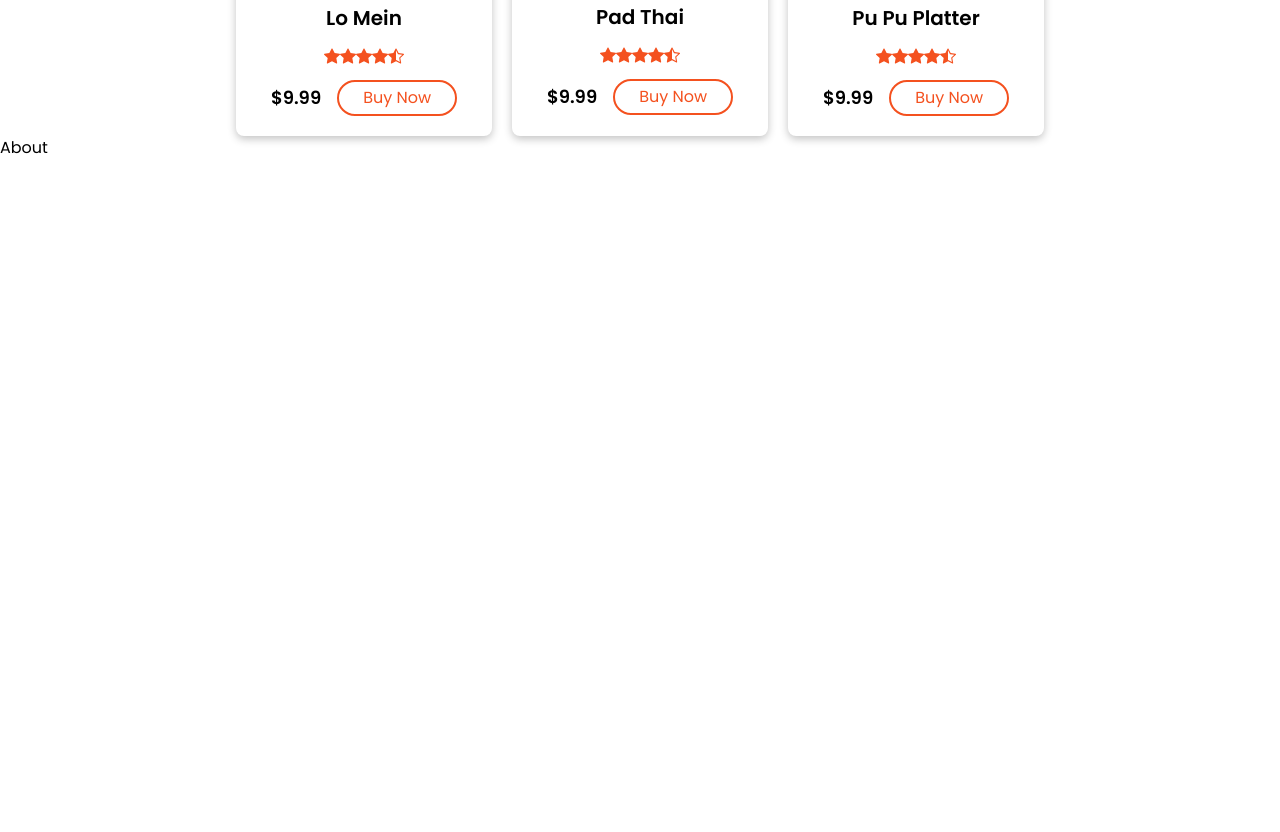
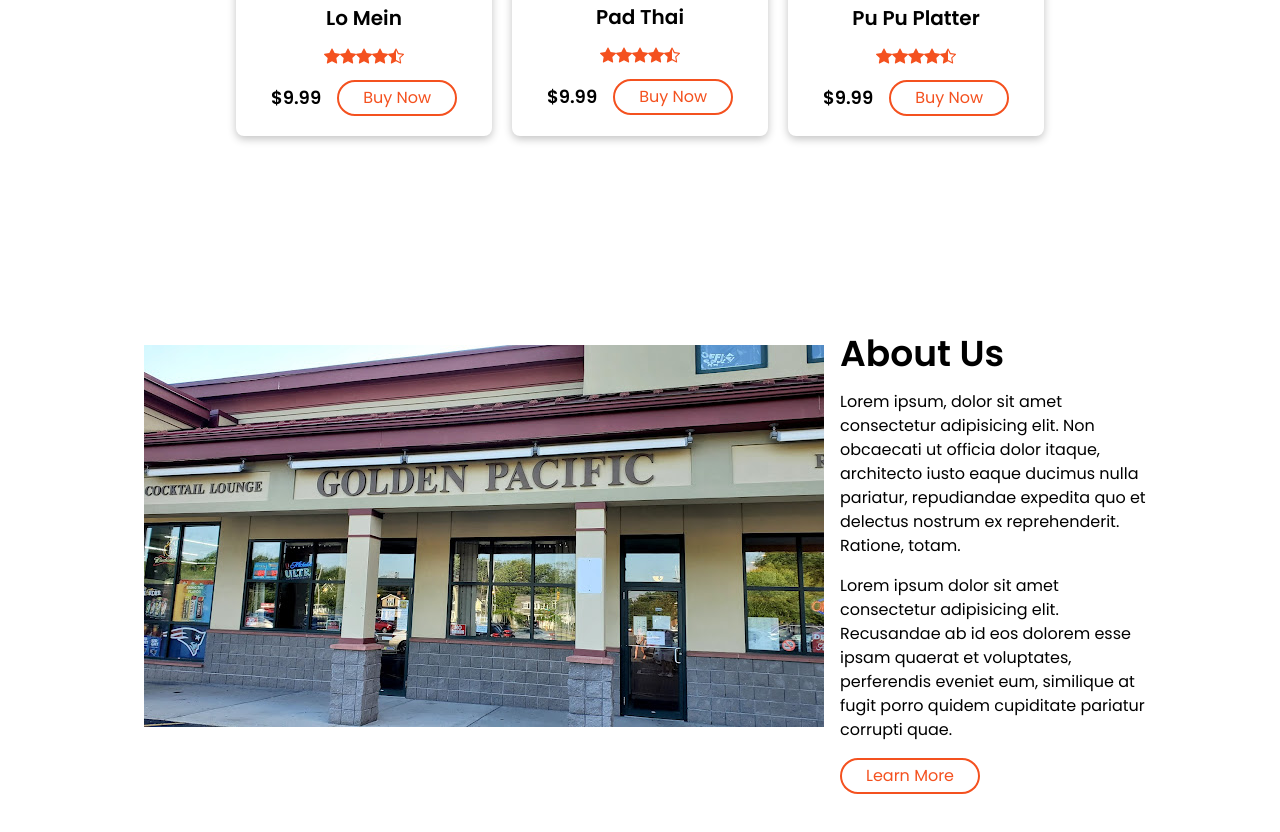
Before and after one commit to brli-dev/golden-pacific, a React (Vite) app: page / in a window 1280 px wide. Shown: the part 1500-2332 px from the top of the page. Before the commit the page ends 1660 px from the top, so only its background shows below. Built offline with nearby package versions, Linux system fonts and the light colour scheme.

Commit message:
finished about page

```diff
--- a/src/App.jsx
+++ b/src/App.jsx
@@ -17,7 +17,7 @@
           <Dishes/>
         </div>
 
-        <div id="about">
+        <div>
           <About/>
         </div>
 
--- a/src/components/About.jsx
+++ b/src/components/About.jsx
@@ -1,8 +1,20 @@
 import React from 'react'
+import img from "../assets/2021-06-30.png"
+import Button from "../layouts/Button"
 
 const About = () => {
   return (
-    <div>About</div>
+    <div className='min-h-screen flex flex-col lg:flex-row justify-center items-center lg:px-32 px-5'>
+        <img className="md:px-4 md:py-4 sm:px-4 sm:py-4" src={img} alt="img"/>
+        <div className='space-y-4 lg:pt-14'>
+            <h1 className='font-semibold text-4xl text-center md:text-start'>About Us</h1>
+            <p>Lorem ipsum, dolor sit amet consectetur adipisicing elit. Non obcaecati ut officia dolor itaque, architecto iusto eaque ducimus nulla pariatur, repudiandae expedita quo et delectus nostrum ex reprehenderit. Ratione, totam.</p>
+            <p>Lorem ipsum dolor sit amet consectetur adipisicing elit. Recusandae ab id eos dolorem esse ipsam quaerat et voluptates, perferendis eveniet eum, similique at fugit porro quidem cupiditate pariatur corrupti quae.</p>
+            <div className='flex justify-center lg:justify-start'>
+                <Button title="Learn More"/>
+            </div>
+        </div>
+    </div>
   )
 }
 
```
Also changed, not shown: src/assets/2021-06-30.png (added).
